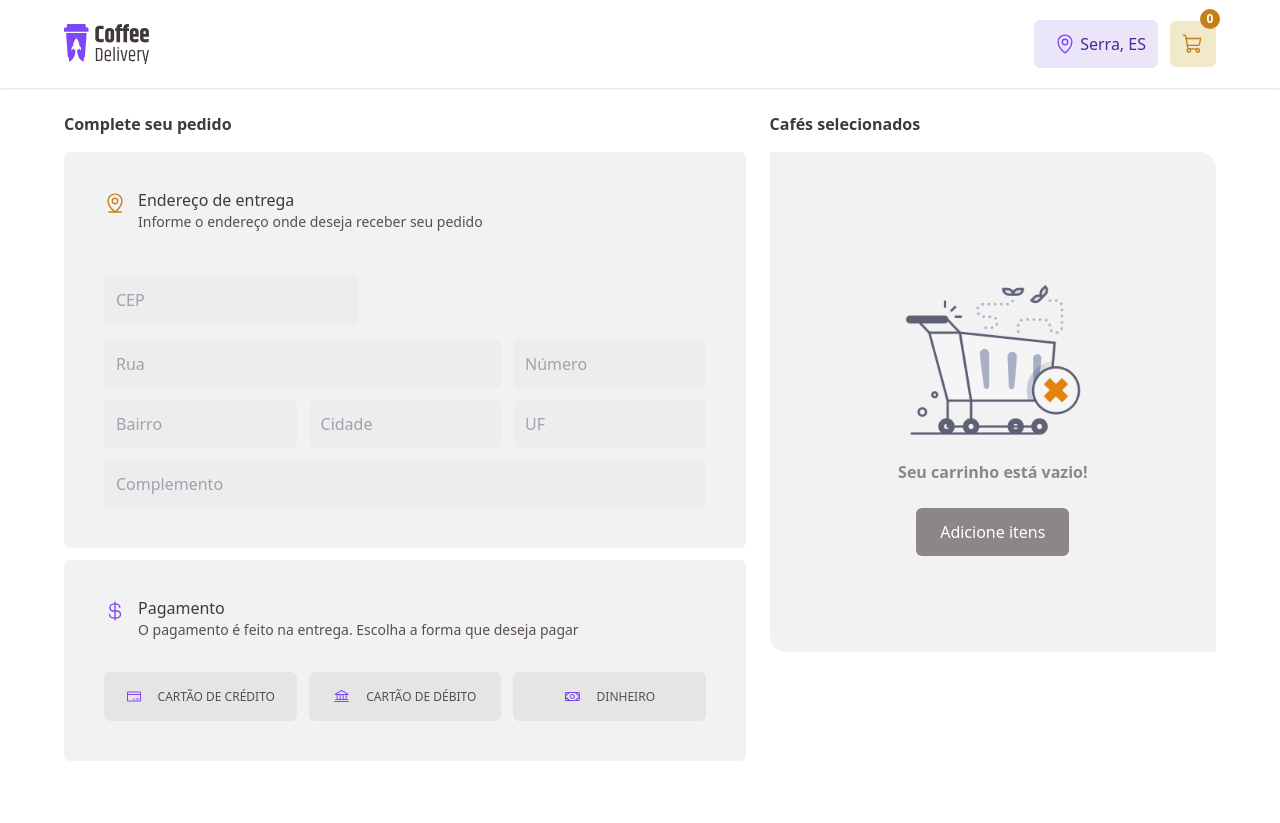
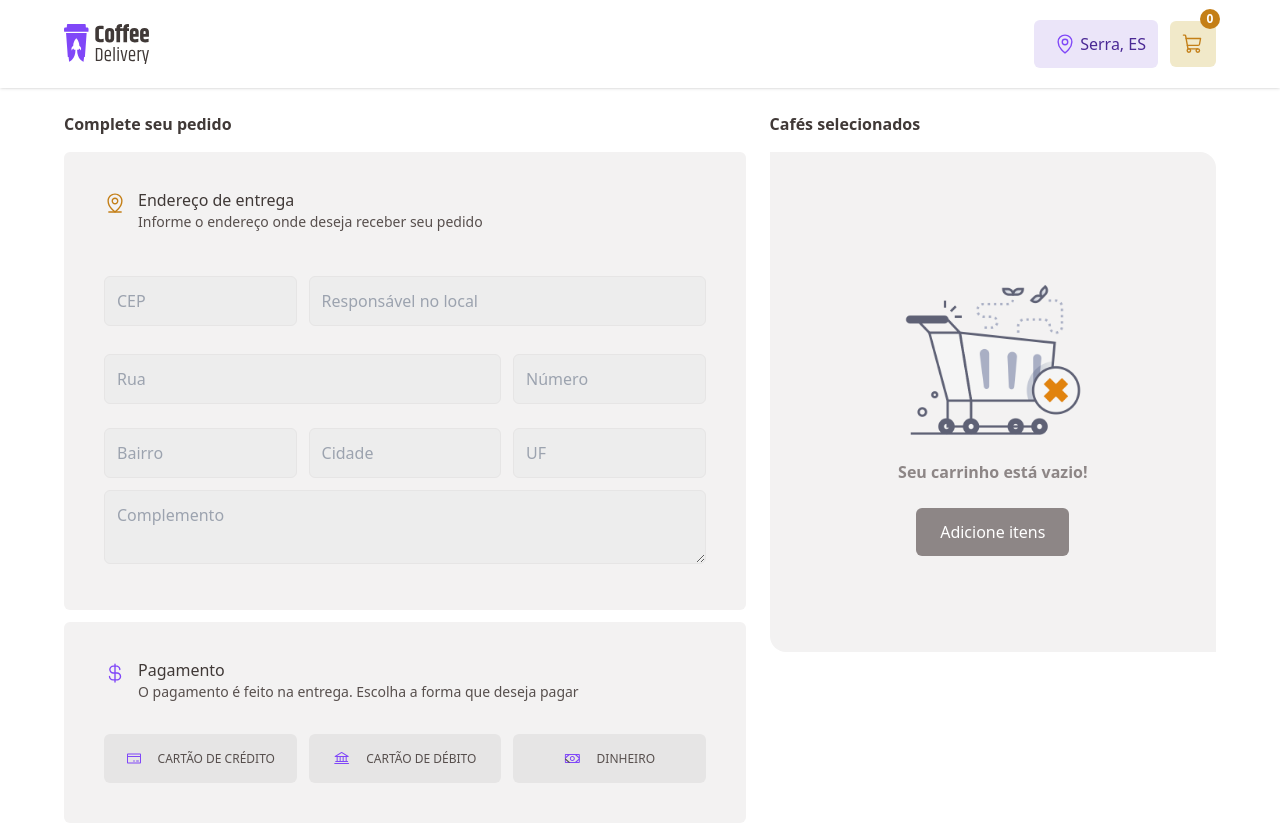
Before and after one commit to estudioprogramacaocriativa/rocketseat-02-challenge-coffee-delivery, a React (Vite) app: page /cart in a window 1280 px wide. Before the commit the page ends 800 px from the top, so only its background shows below. Built offline with nearby package versions, Linux system fonts and the light colour scheme; the HTML template or start-up script is replaced by a standard one.

Commit message:
calculate cart subtotal, shipment and total

```diff
--- a/src/components/cart/sidebar/index.tsx
+++ b/src/components/cart/sidebar/index.tsx
@@ -3,6 +3,7 @@ import {CartContext} from "../../../contexts/CartContext.tsx";
 import EmptyCart from '../../../assets/empty-cart.png'
 import {NavLink} from "react-router-dom";
 import {Card} from "./card.tsx";
+import {maskMoney} from "../../../helpers/maskMoney.ts";
 
 export function CartSidebar() {
     const cartContext = useContext(CartContext)
@@ -42,25 +43,31 @@ export function CartSidebar() {
                             <ul className="space-y-3">
                                 <li className="text-base-text flex items-center justify-between">
                                     <span>Total de itens</span>
-                                    <span>R$36,60</span>
+                                    <span>{maskMoney(cartContext.cartSubTotal())}</span>
                                 </li>
                                 <li className="text-base-text flex items-center justify-between">
                                     <span>Entrega</span>
-                                    <span>R$36,60</span>
+                                    <span>{maskMoney(cartContext.shipment)}</span>
                                 </li>
                                 <li className="text-base-subtitle font-extrabold text-2xl flex items-center justify-between">
                                     <span>Total</span>
-                                    <span>R$36,60</span>
+                                    <span>{maskMoney(cartContext.cartTotal())}</span>
                                 </li>
                             </ul>
                         </nav>
 
                         <button
-                            className="bg-yellow-dark text-white rounded-md mt-6 py-3 px-6 transition-all
-                            duration-300 hover:bg-yellow-dark-hover w-full"
+                            className="bg-yellow text-white rounded-md mt-6 py-3 px-6 transition-all
+                            duration-300 hover:bg-yellow-dark w-full"
                         >
                             CONFIRMAR PEDIDO
                         </button>
+
+                        <div className="w-full text-center mt-3">
+                            <NavLink to="/" className="text-base-label inline-block hover:underline">
+                                Continuar comprando
+                            </NavLink>
+                        </div>
                     </>
                 )}
             </div>
--- a/src/contexts/CartContext.tsx
+++ b/src/contexts/CartContext.tsx
@@ -3,12 +3,15 @@ import {Product} from "../components/products";
 
 interface CartContextProps {
     cart: Product[],
+    shipment: number,
     addItemToCart: (item: Product) => void,
     removeItemFromCart: (item: Product) => void,
     increaseQuantity: (item: Product) => void,
     decreaseQuantity: (item: Product) => void,
     updateQuantity: (item: Product) => void,
     getQuantity: (item: Product) => number,
+    cartTotal: () => number,
+    cartSubTotal: () => number,
 }
 
 interface CartContextProviderProps {
@@ -19,6 +22,7 @@ export const CartContext = createContext({} as CartContextProps)
 
 export function CartContextProvider({ children }: CartContextProviderProps) {
     const [cart, setCart] = useState<Product[]>([])
+    const [shipment] = useState(4.99)
 
     const addItemToCart = (item: Product) => {
         setCart((prevState) => {
@@ -90,6 +94,14 @@ export function CartContextProvider({ children }: CartContextProviderProps) {
         return 0
     }
 
+    const cartSubTotal = () => {
+        return cart.reduce((acc, state) => {
+            return acc + state.price * state.quantity
+        }, 0)
+    }
+
+    const cartTotal = () => cartSubTotal() + shipment
+
     return (
         <CartContext.Provider value={{
             cart,
@@ -99,6 +111,9 @@ export function CartContextProvider({ children }: CartContextProviderProps) {
             decreaseQuantity,
             updateQuantity,
             getQuantity,
+            cartTotal,
+            cartSubTotal,
+            shipment,
         }}>
             {children}
         </CartContext.Provider>
--- a/src/pages/Cart.tsx
+++ b/src/pages/Cart.tsx
@@ -3,11 +3,12 @@ import Dollar from '../assets/dolar.svg'
 import CreditCard from '../assets/credit-card.svg'
 import Bank from '../assets/bank.svg'
 import Money from '../assets/money.svg'
+
 import {CartSidebar} from "../components/cart/sidebar";
 
 export function Cart() {
     return (
-        <div className="mt-28 max-w-6xl mx-auto px-5 xl:px-0">
+        <div className="mt-28 max-w-6xl mx-auto px-5 lg:px-0">
             <div className="grid lg:grid-cols-5 gap-6">
                 <article className="lg:col-span-3">
                     <p className="text-base-subtitle font-bold">Complete seu pedido</p>
@@ -26,23 +27,34 @@ export function Cart() {
                         </header>
 
                         <form className="mt-8">
-                            <input
-                                className="bg-base-input mt-3 rounded-md p-3 w-full md:w-auto"
-                                type="text"
-                                placeholder="CEP"
-                            />
+                            <div className="grid md:grid-cols-3 gap-3 mt-4">
+                                <div className="md:col-span-1">
+                                    <input
+                                        className="bg-base-input mt-3 rounded-md p-3 w-full border border-base-button focus:border-yellow focus:outline-0 focus:ring-yellow"
+                                        type="text"
+                                        placeholder="CEP"
+                                    />
+                                </div>
+                                <div className="md:col-span-2">
+                                    <input
+                                        className="bg-base-input mt-3 rounded-md p-3 w-full border border-base-button focus:border-yellow focus:outline-0 focus:ring-yellow"
+                                        type="text"
+                                        placeholder="Responsável no local"
+                                    />
+                                </div>
+                            </div>
 
                             <div className="grid md:grid-cols-3 gap-3 mt-4">
                                 <div className="md:col-span-2">
                                     <input
-                                        className="bg-base-input rounded-md p-3 w-full"
+                                        className="bg-base-input mt-3 rounded-md p-3 w-full border border-base-button focus:border-yellow focus:outline-0 focus:ring-yellow"
                                         type="text"
                                         placeholder="Rua"
                                     />
                                 </div>
                                 <div className="md:col-span-1">
                                     <input
-                                        className="bg-base-input rounded-md p-3 w-full"
+                                        className="bg-base-input mt-3 rounded-md p-3 w-full border border-base-button focus:border-yellow focus:outline-0 focus:ring-yellow"
                                         type="text"
                                         placeholder="Número"
                                     />
@@ -51,25 +63,24 @@ export function Cart() {
 
                             <div className="grid md:grid-cols-3 gap-3 mt-3">
                                 <input
-                                    className="bg-base-input rounded-md p-3 w-full"
+                                    className="bg-base-input mt-3 rounded-md p-3 w-full border border-base-button focus:border-yellow focus:outline-0 focus:ring-yellow"
                                     type="text"
                                     placeholder="Bairro"
                                 />
                                 <input
-                                    className="bg-base-input rounded-md p-3 w-full"
+                                    className="bg-base-input mt-3 rounded-md p-3 w-full border border-base-button focus:border-yellow focus:outline-0 focus:ring-yellow"
                                     type="text"
                                     placeholder="Cidade"
                                 />
                                 <input
-                                    className="bg-base-input rounded-md p-3 w-full"
+                                    className="bg-base-input mt-3 rounded-md p-3 w-full border border-base-button focus:border-yellow focus:outline-0 focus:ring-yellow"
                                     type="text"
                                     placeholder="UF"
                                 />
                             </div>
 
-                            <input
-                                className="bg-base-input rounded-md p-3 mt-3 w-full"
-                                type="text"
+                            <textarea
+                                className="bg-base-input mt-3 rounded-md p-3 w-full border border-base-button focus:border-yellow focus:outline-0 focus:ring-yellow"
                                 placeholder="Complemento"
                             />
                         </form>
```
